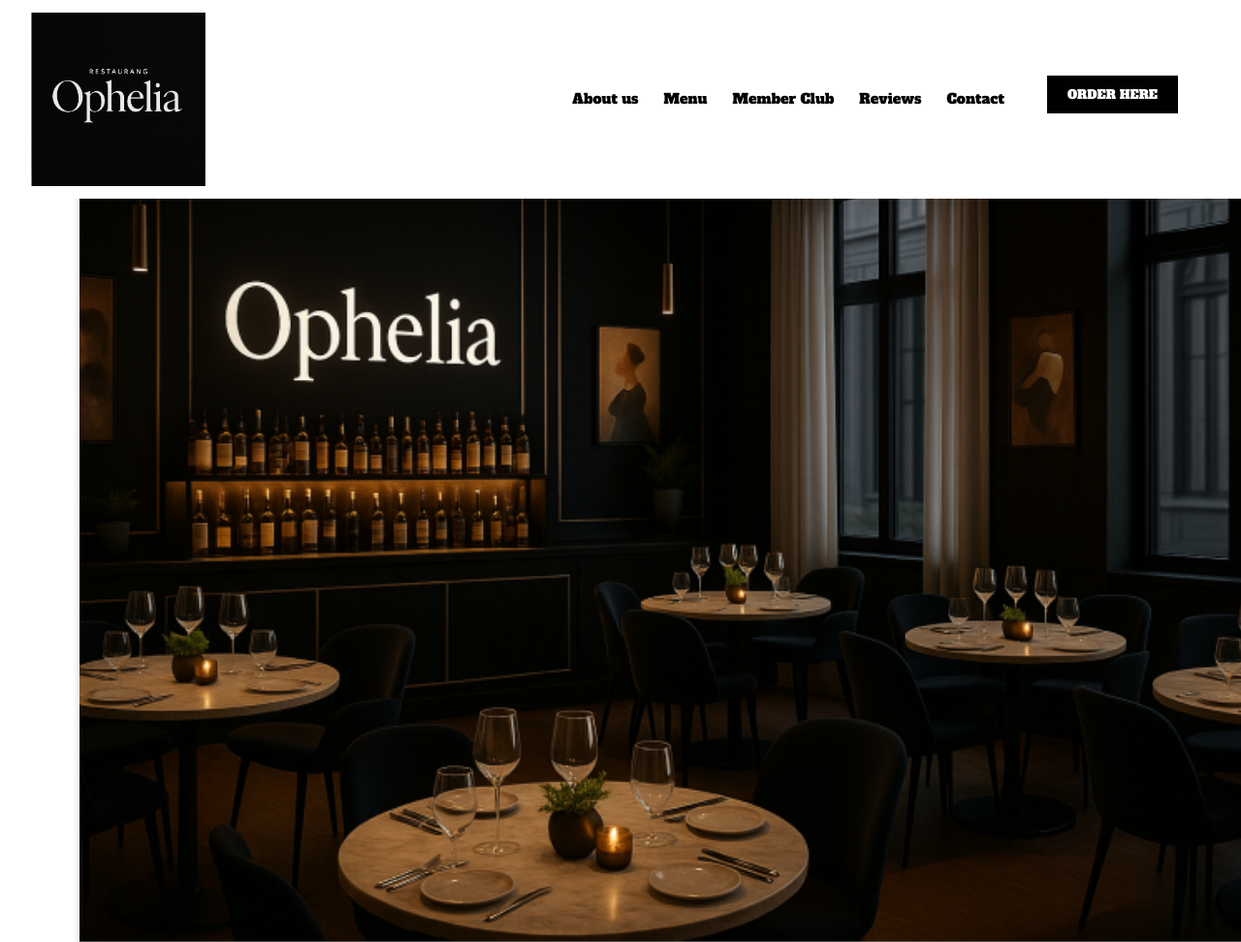
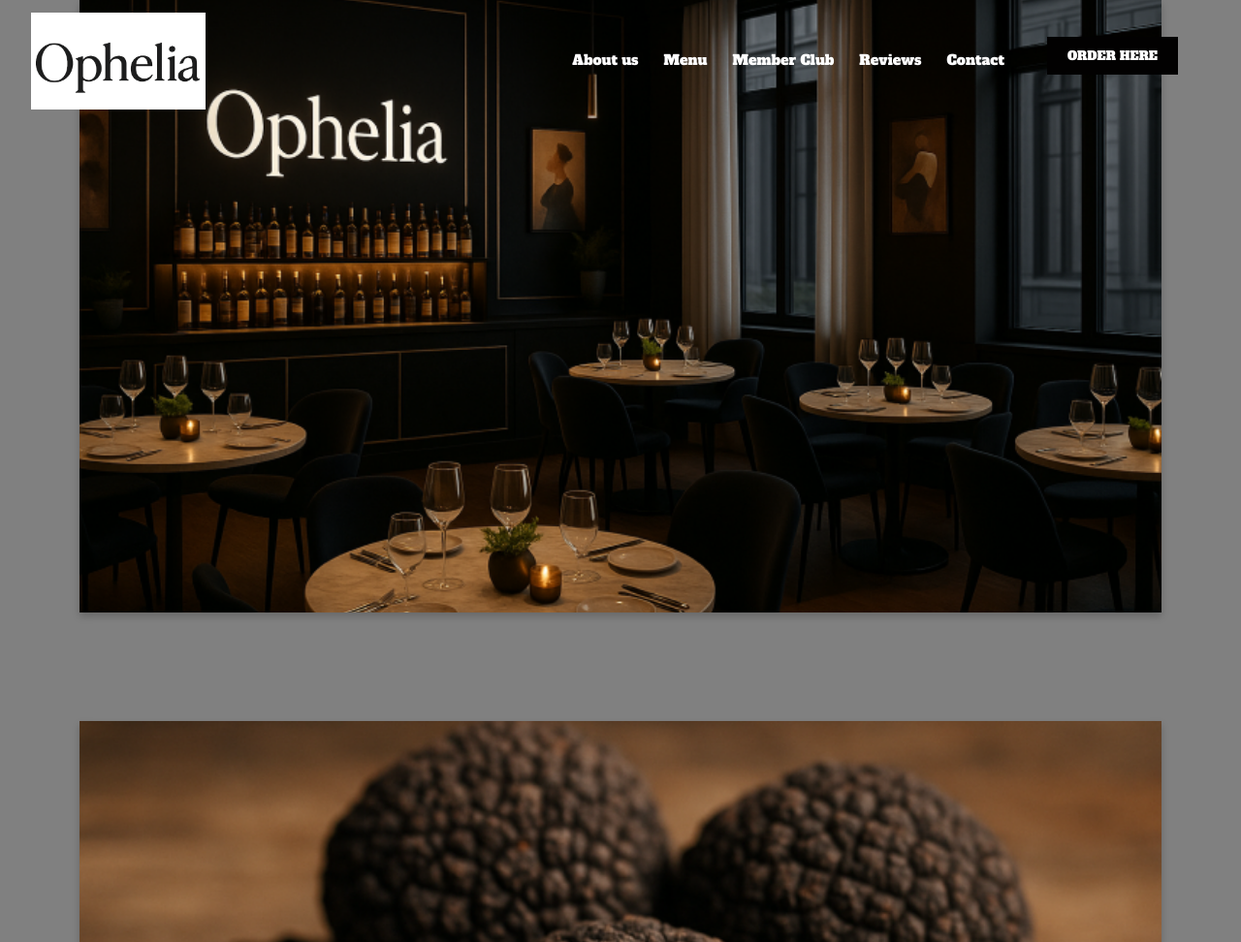
Before and after one commit to DanielE-J/ophelias, a Django app: template home/templates/home/index.html in a window 1280 px wide; the page is wider, and only the part inside the window is pictured. Shown: the top 972 px of that part at 97% size. Run offline with Django 4.2, Linux system fonts and the light colour scheme; the template is opened without the code that fills it, so the values that code supplies are empty; some libraries are stand-ins or nearby versions; some web fonts are replaced.

Commit message:
Change logo picture

```diff
--- a/home/templates/home/index.html
+++ b/home/templates/home/index.html
@@ -4,9 +4,12 @@
 {% block content %}
 <div class="container">
     <div class="row justify-content-center mb-4">
-            <div>
-                <img class="banner" src=" {% static 'images/homebild.jpg' %} "alt="banner">
-            </div>
+        <div>
+            <img class="banner" src="{% static 'images/homebild.jpg' %}" alt="banner">
+        </div>
+        <div>
+            <img class="banner" src="{% static 'images\blacktruffel.jpg' %}" alt="banner">
+        </div>
             <div class="description text-center my-4">
                 <h2 class="main-text mb-3 title"><br><span class="title"></span></h2>
                 <p class="sub-text mb-4">
--- a/static/css/styles.css
+++ b/static/css/styles.css
@@ -1,15 +1,12 @@
-* {
-  margin: 0;
-  padding: 0;
-  box-sizing: border-box;
-}
+
 
 /* CSS varieables */
 :root {
   --primary-font: 'Alfa Slab One', serif;
   --secondary-font: 'Chivo', serif;
-  --nav-color: #ffffff;
-  --text-color: #000000;
+  --nav-color: transparent;
+  --text-color: white;
+  --background-color: grey;
   --text-hover-color: #0e4b20;
   --button-bg-color: #020101;
   --button-text-color: #fff;
@@ -21,21 +18,25 @@
 body {
   background-color: var(--background-color);
   color: var(--text-color);
-  padding-top: 120px;
 }
 
 
 /* Nevigation bar */
 .banner {
-  width: 100vw;
-  height: 100%;
-  display: block;
+  width: 100%;
+  height: 85%;
   object-fit: cover;
   box-shadow: 0 4px 8px rgba(0, 0, 0, 0.2);
+  display: block;
+  margin: 0;
+  padding: 0;
 }
+
+
 .logo {
   padding-left: 20px;
   max-width: 200px;
+  background: transparent;
 }
 
 .navbar {
--- a/templates/base.html
+++ b/templates/base.html
@@ -44,7 +44,7 @@
           ><img
             class="logo"
             src="{% static 'images/logo.jpg' %}"
-            alt="pizz-hemma-logo"></a>
+            alt="ophelia-logo"></a>
         <button
           class="navbar-toggler"
           type="button"
```
Also changed, not shown: static/images/blacktruffel.jpg (added), static/images/logo.jpg.
